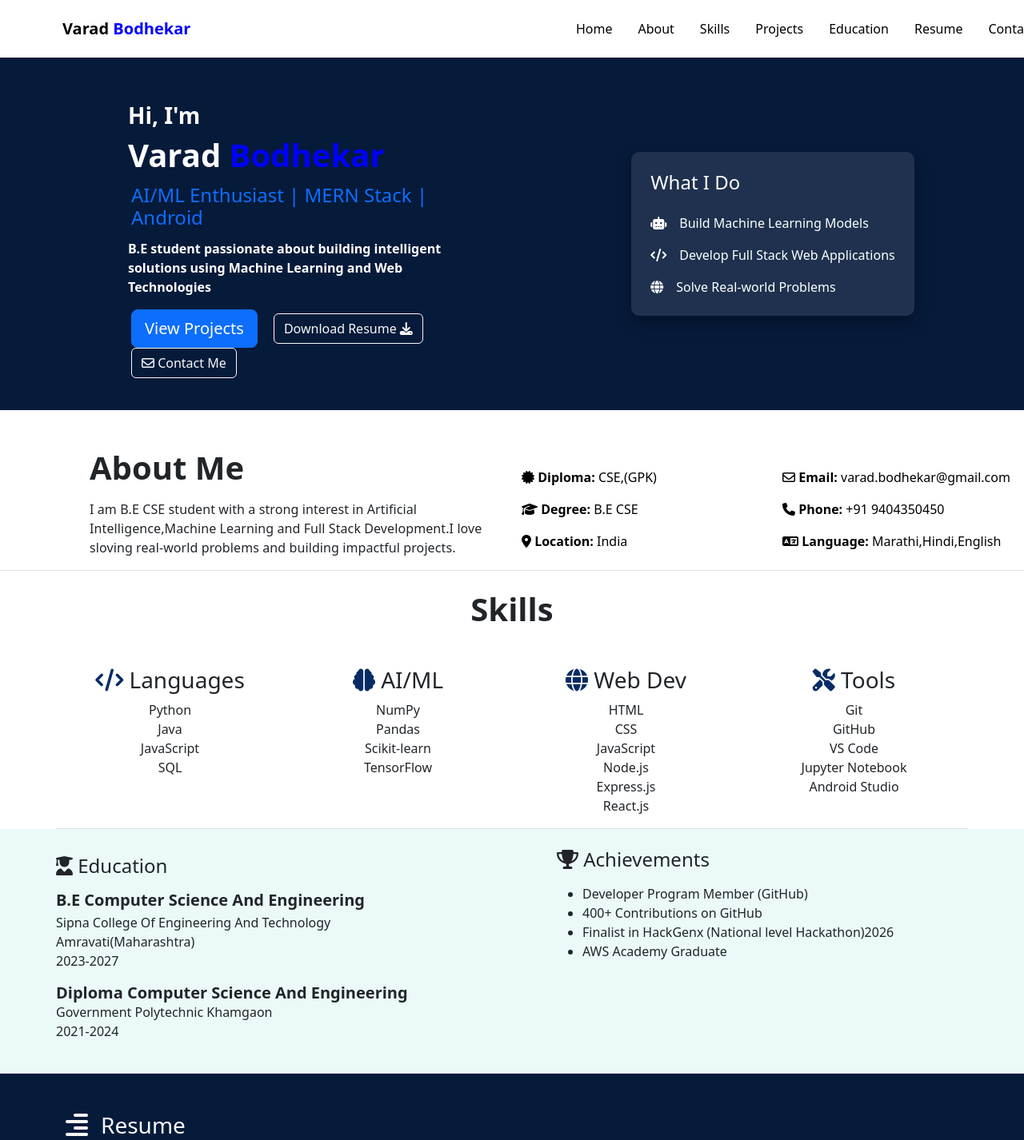
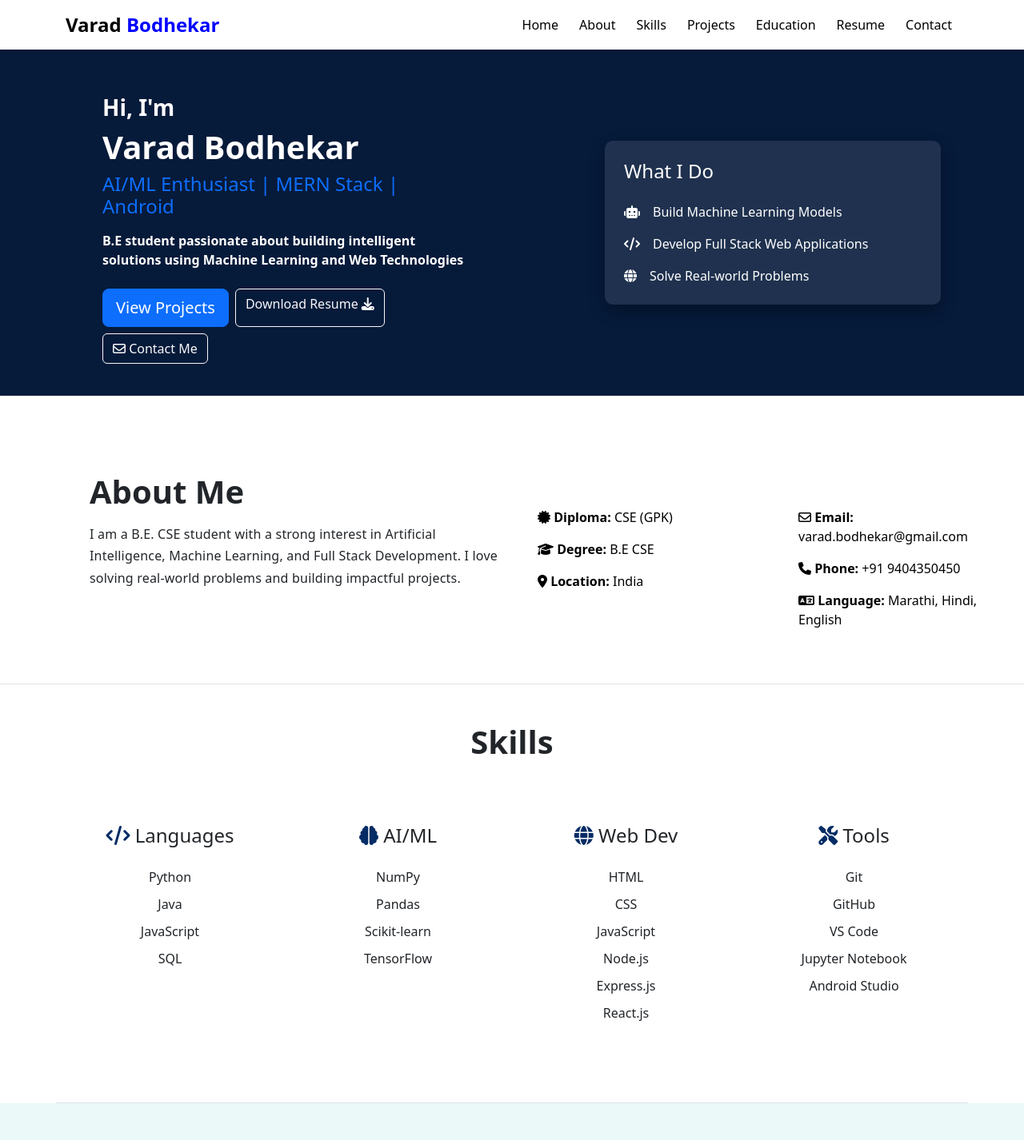
Before and after one commit to bodhekarvarad/varad.bodhekar-portfolio, a React (Vite) app: page / in a window 1280 px wide. Shown: the top 1426 px of the page at 80% size. Built offline with nearby package versions, Linux system fonts and the light colour scheme.

Commit message:
responsive done

```diff
--- a/src/Hero.jsx
+++ b/src/Hero.jsx
@@ -1,41 +1,54 @@
-import React  from "react";
-import Navbar from "./Navbar";
-import "./Style.css"
-const Hero=()=>{
-    return(
-       <div className="row hero-bg">
-  <div className="col-6">
+import React from "react";
+import "./Style.css";
+
+const Hero = () => {
+  return (
+    <div className="row hero-bg align-items-center">
+      {/* Left Side */}
+      <div className="col-12 col-lg-6">
         <div id="hero-name">
-      <h3 className="text-white mt-3"><b>Hi, I'm</b></h3>
+          <h3 className="text-white mt-3">
+            <b>Hi, I'm</b>
+          </h3>
+
           <h1 className="text-white mt-2">
-        <b>Varad</b> <span className="name"><b>Bodhekar</b></span>
+            <b>Varad Bodhekar</b>
           </h1>
-      <h4 className="text-primary text-wrap p-1 mt-1">
+
+          <h4 className="text-primary mt-1">
             AI/ML Enthusiast | MERN Stack | Android
           </h4>
-      <p className="text-white mt-1">
+
+          <p className="text-white mt-3">
             <b>
               B.E student passionate about building intelligent solutions using
               Machine Learning and Web Technologies
             </b>
           </p>
 
-      <button className="btn btn-primary btn-lg mx-1">
+          <div className="d-flex flex-wrap gap-2 mt-4">
+            <button className="btn btn-primary btn-lg">
               View Projects
             </button>
-      <a href="/resume.pdf" download className="btn btn-outline-light mx-3">
+
+            <a
+              href="/resume.pdf"
+              download
+              className="btn btn-outline-light"
+            >
               Download Resume <i className="fa-solid fa-download"></i>
             </a>
-      <button className="btn btn-outline-light mx-1">
+
+            <button className="btn btn-outline-light">
               <i className="fa-regular fa-envelope"></i> Contact Me
             </button>
           </div>
         </div>
-<div className="col-6 d-flex justify-content-center align-items-center">
-  <div
-    className="card  what-i-do-card text-white border-0"
+      </div>
 
-  >
+      {/* Right Side */}
+      <div className="col-12 col-lg-6 d-flex justify-content-center align-items-center mt-5 mt-lg-0">
+        <div className="card what-i-do-card text-white border-0">
           <div className="card-body p-4">
             <h4 className="card-title mb-4">What I Do</h4>
 
@@ -56,10 +69,8 @@ const Hero=()=>{
           </div>
         </div>
       </div>
+    </div>
+  );
+};
 
-</div>
-
-
-    );
-}
 export default Hero;
--- a/src/Navbar.jsx
+++ b/src/Navbar.jsx
@@ -1,16 +1,15 @@
 import React from "react";
-import './Style.css'
+import "./Style.css";
 
 const Navbar = () => {
   return (
+    <nav className="navbar navbar-expand-lg navbar-light bg-white shadow-sm sticky-top">
+      <div className="container">
 
-    <div>
-      <nav className="navbar navbar-expand-lg">
-        <div className="container p-2">
-          <a className="navbar-brand " href="#"><b>
+        <a className="navbar-brand" href="#">
+          <b>
             Varad <span className="name">Bodhekar</span>
           </b>
-
         </a>
 
         <button
@@ -26,52 +25,58 @@ const Navbar = () => {
         </button>
 
         <div
-            className="collapse navbar-collapse"
+          className="collapse navbar-collapse justify-content-end"
           id="navbarSupportedContent"
-         style={{marginLeft:"40%"}}
         >
-            <ul className="navbar-nav me-auto ">
-              <li className="nav-item mx-2">
-                <a className="nav-link active " aria-current="page" href="#">
+          <ul className="navbar-nav">
+
+            <li className="nav-item">
+              <a className="nav-link active" href="#">
                 Home
               </a>
             </li>
-               <li className="nav-item mx-2">
-                <a className="nav-link active " aria-current="page" href="#about">
+
+            <li className="nav-item">
+              <a className="nav-link active" href="#about">
                 About
               </a>
             </li>
-               <li className="nav-item mx-2">
-                <a className="nav-link active" aria-current="page" href="#skills">
+
+            <li className="nav-item">
+              <a className="nav-link active" href="#skills">
                 Skills
               </a>
             </li>
-               <li className="nav-item mx-2">
-                <a className="nav-link active" aria-current="page" href="#projects">
+
+            <li className="nav-item">
+              <a className="nav-link active" href="#projects">
                 Projects
               </a>
             </li>
-              <li className="nav-item mx-2">
-                <a className="nav-link active" aria-current="page" href="#education">
+
+            <li className="nav-item">
+              <a className="nav-link active" href="#education">
                 Education
               </a>
             </li>
-               <li className="nav-item mx-2">
-                <a className="nav-link active" aria-current="page" href="#resume">
+
+            <li className="nav-item">
+              <a className="nav-link active" href="#resume">
                 Resume
               </a>
             </li>
-               <li className="nav-item mx-2">
-                <a className="nav-link active" aria-current="page" href="#contact">
+
+            <li className="nav-item">
+              <a className="nav-link active" href="#contact">
                 Contact
               </a>
             </li>
+
           </ul>
+        </div>
 
       </div>
-        </div>
     </nav>
-    </div>
   );
 };
 
--- a/src/Style.css
+++ b/src/Style.css
@@ -1,52 +1,232 @@
 .name{
     color: blue;
 }
+.navbar-brand{
+    font-size: 1.5rem;
+}
+
+.nav-link{
+    font-weight: 500;
+    margin-left: 10px;
+}
+
 .nav-link:hover{
- text-decoration: underline #061A3A;
- font-weight:  bolder;
+    text-decoration: underline  blue;
+    font-weight: bold;
 }
 .hero-bg{
     background-color: #061A3A;
 }
 #hero-name{
     margin: auto;
-   padding: 40px;;
-    padding-left: 10rem;
-
+    padding: 40px;
+    padding-left: 8rem;
 }
 .what-i-do-card{
     background-color: rgba(255,255,255,0.1);
     border-radius: 10px;
-    border: 1px solid rgba(211, 203, 203, 0.1);
+    border: 1px solid rgba(211,203,203,0.1);
     color: white;
     box-shadow: 0 8px 20px rgba(0,0,0,0.3);
+    width: 100%;
+    max-width: 420px;
 }
 
-.about_me:hover{
-    text-decoration: underline#061A3A;
- font-weight:bolder;
+.about-heading{
+    margin-left: 7rem;
+
+}
+.about-heading:hover{
+    text-decoration: underline  blue;
+
+}
+.about-text{
+    margin-left: 7rem;
+    letter-spacing: 0.2px;
+    line-height: 1.7;
 }
 
-.skills:hover{
-       text-decoration: underline#061A3A;
- font-weight:bolder;
-}
-div.container {
-  text-align: center;
+.info-card{
+    height: 100%;
 }
 
-ul.list {
-  display: inline-block;
-  text-align: center;
-  padding: 10px;
+.info-card .card-body{
+    padding: 20px;
 }
-html {
-  scroll-behavior: smooth;
+.skills:hover{
+    text-decoration: underline  blue;
+    font-weight: bold;
+}
+
+.skill-card{
+    transition: all 0.3s ease;
+    padding: 15px;
+}
+
+.skill-card:hover{
+    transform: translateY(-5px);
+}
+
+.skill-card h3{
+    font-size: 1.5rem;
+    margin-bottom: 20px;
+}
+
+.skill-card li{
+    padding: 5px 0;
+}
+.education-card{
+    height: 100%;
+}
+
+.education-card ul{
+    padding-left: 20px;
+}
+
+.education-card li{
+    margin-bottom: 12px;
 }
 .education-info{
-    background-color:#EBF9F8;
+    background-color: #EBF9F8;
+}
 
-}
 .resume{
     background-color: #061A3A;
 }
+.resume-text{
+    max-width: 700px;
+}
+
+/* ---------- Tablet ---------- */
+@media (max-width: 992px){
+
+    #hero-name{
+        padding: 40px;
+        text-align: center;
+    }
+  .about-heading{
+        margin-left: 2rem;
+    }
+      .about-text{
+        margin-left: 2rem;
+        margin-right: 2rem;
+    }
+   .info-card{
+        margin: auto;
+    }
+
+    .what-i-do-card{
+        margin: 30px auto;
+    }
+ .skill-card{
+        margin: auto;
+    }
+     .education-card{
+        text-align: left;
+    }
+.resume-text{
+        margin: auto;
+    }
+}
+
+/* ---------- Mobile ---------- */
+@media (max-width: 768px){
+
+    #hero-name{
+        padding: 20px;
+        text-align: center;
+    }
+
+    .about-heading{
+        margin: 0;
+        text-align: center;
+    }
+    #hero-name h1{
+        font-size: 2.3rem;
+    }.about-text{
+        margin: 0;
+        padding: 0 20px;
+        text-align: center;
+    }
+
+    #hero-name h3{
+        font-size: 1.5rem;
+    }
+
+    #hero-name h4{
+        font-size: 1.2rem;
+    }
+
+    .what-i-do-card{
+        max-width: 100%;
+        margin: 25px auto;
+    }
+
+    .btn{
+        width: 100%;
+        margin-bottom: 10px;
+    }
+      .info-card{
+        text-align: center;
+        margin: 20px auto;
+        width: 100%;
+        max-width: 350px;
+    } .skill-card{
+        max-width: 320px;
+        margin: auto;
+    }
+
+    .skill-card h3{
+        font-size: 1.3rem;
+    }
+.education-card{
+        text-align: center;
+        padding: 20px;
+    }
+
+    .education-card ul{
+        text-align: left;
+        display: inline-block;
+    }
+
+    .education-card h4{
+        font-size: 1.6rem;
+    }
+
+    .education-card h5{
+        font-size: 1.2rem;
+    }
+      .resume{
+        text-align: center;
+    }
+
+    .resume-btn{
+        width: 100%;
+        max-width: 280px;
+    }
+    .navbar-nav{
+        text-align: center;
+        margin-top: 15px;
+    }
+
+    .nav-link{
+        margin: 10px 0;
+    }
+
+}
+
+/* ---------- Small Mobile ---------- */
+@media (max-width: 576px){
+
+    #hero-name{
+        padding: 15px;
+    }
+.about-heading{
+        font-size: 2rem;
+    }
+
+    .about-text{
+        font-size: 1rem;
+        padding: 0 15px;
+    }
+}
--- a/src/components/About.jsx
+++ b/src/components/About.jsx
@@ -1,54 +1,75 @@
 import React from "react";
-import "../Style.css"
+import "../Style.css";
+
 const About = () => {
   return (
-    <div className="row border-bottom">
-      <div className="col-6" >
-        <h1 className="f-5 about_me mt-5"style={{marginLeft:"7rem"}} ><b>About Me</b></h1>
-        <p className=" mt-3"style={{marginLeft:"7rem",letterSpacing:"0.1px", fontStyle: " norma"}}>I am B.E CSE student with a strong interest in Artificial Intelligence,Machine Learning and Full Stack Development.I love sloving real-world problems and building impactful projects. </p>
+    <div className="row border-bottom py-5">
+
+      {/* Left Section */}
+      <div className="col-12 col-lg-6">
+        <h1 className="about_me mt-5 about-heading">
+          <b>About Me</b>
+        </h1>
+
+        <p className="mt-3 about-text">
+          I am a B.E. CSE student with a strong interest in Artificial
+          Intelligence, Machine Learning, and Full Stack Development. I love
+          solving real-world problems and building impactful projects.
+        </p>
       </div>
-     <div className="col-3 mt-4">
-  <div
-    className="card text-black border-0 mt-5">
+
+      {/* Middle Card */}
+      <div className="col-12 col-md-6 col-lg-3 mt-4">
+        <div className="card text-black border-0 mt-lg-5 info-card">
+          <div className="card-body">
+
             <p className="card-text mb-3">
-       <i class="fa-solid fa-certificate"></i>{" "}
-       <b>Diploma:</b>{" "}<span>CSE,(GPK)</span>
-
-
+              <i className="fa-solid fa-certificate"></i>{" "}
+              <b>Diploma:</b> <span>CSE (GPK)</span>
             </p>
 
             <p className="card-text mb-3">
-        <i class="fa-solid fa-graduation-cap"></i>{' '}
-       <b>Degree:</b>{" "} <span>B.E CSE</span>
+              <i className="fa-solid fa-graduation-cap"></i>{" "}
+              <b>Degree:</b> <span>B.E CSE</span>
             </p>
 
             <p className="card-text">
-       <i class="fa-solid fa-location-dot"></i>{" "}
-        <b>Location:</b>{" "}<span>India</span>
-      </p>
-    </div>
-  </div>
-      <div className="col-3 mt-4">
-  <div
-    className="card text-black border-0 mt-5">
-      <p className="card-text mb-3">
-      <i class="fa-regular fa-envelope"></i>{" "}
-       <b>Email:</b>{" "}<span>varad.bodhekar@gmail.com</span>
+              <i className="fa-solid fa-location-dot"></i>{" "}
+              <b>Location:</b> <span>India</span>
             </p>
 
-      <p className="card-text mb-3">
-        <i class="fa-solid fa-phone"></i>{' '}
-       <b>Phone:</b>{" "} <span>+91 9404350450</span>
-      </p>
-
-      <p className="card-text">
-      <i class="fa-solid fa-language"></i>{" "}
-        <b>Language:</b>{" "}<span>Marathi,Hindi,English</span>
-      </p>
           </div>
         </div>
       </div>
 
+      {/* Right Card */}
+      <div className="col-12 col-md-6 col-lg-3 mt-4">
+        <div className="card text-black border-0 mt-lg-5 info-card">
+          <div className="card-body">
+
+            <p className="card-text mb-3">
+              <i className="fa-regular fa-envelope"></i>{" "}
+              <b>Email:</b>{" "}
+              <span>varad.bodhekar@gmail.com</span>
+            </p>
+
+            <p className="card-text mb-3">
+              <i className="fa-solid fa-phone"></i>{" "}
+              <b>Phone:</b>{" "}
+              <span>+91 9404350450</span>
+            </p>
+
+            <p className="card-text">
+              <i className="fa-solid fa-language"></i>{" "}
+              <b>Language:</b>{" "}
+              <span>Marathi, Hindi, English</span>
+            </p>
+
+          </div>
+        </div>
+      </div>
+
+    </div>
   );
 };
 
--- a/src/components/EducationInfo.jsx
+++ b/src/components/EducationInfo.jsx
@@ -1,43 +1,64 @@
 import React from "react";
- const EducationInfo=()=>
- {
- return(
-   <div className="education-info border-bottom center">
-<div className="row p-3 justify-content-center">
-   <div className="col-md-5 p-2 mx-5 justify-content-center">
-  <h4 className="my-2 mb-2"><i class="fa-solid fa-user-graduate"></i>{" "}Education</h4>
-  <h5 className="my-1 mt-3"><b>B.E  Computer Science And Engineering</b></h5>
-  <p className="mb-0">Sipna College Of Engineering And Technology Amravati(Maharashtra)</p>
-  <p>2023-2027</p>
+import "../Style.css";
 
-  <h5 className="mb-0"><b>Diploma Computer Science And Engineering</b></h5>
-  <p className="mb-0">Government Polytechnic Khamgaon</p>
-  <p >2021-2024</p>
-   </div>
-   <div className="col-md-5 p-2 mx-5 justify-content-center">
-<h4><i class="fa-solid fa-trophy"></i>{" "}Achievements</h4>
+const EducationInfo = () => {
+  return (
+    <div className="education-info border-bottom py-5 border-dark">
+      <div className="container">
+        <div className="row justify-content-center g-4">
 
-<ul className="mt-3">
-   <li>
-Developer Program Member (GitHub)
-   </li>
-   <li>
-       400+ Contributions on GitHub
-   </li>
-   <li>
-      Finalist in HackGenx (National level Hackathon)2026
-   </li>
-   <li>
-      AWS Academy Graduate
-   </li>
-</ul>
+          {/* Education */}
+          <div className="col-12 col-lg-5">
+            <div className="education-card p-3">
+              <h4 className="mb-4">
+                <i className="fa-solid fa-user-graduate"></i>{" "}
+                Education
+              </h4>
 
-   </div>
+              <h5 className="mt-3">
+                <b>B.E Computer Science And Engineering</b>
+              </h5>
 
+              <p className="mb-0">
+                Sipna College Of Engineering And Technology,
+                Amravati (Maharashtra)
+              </p>
 
-</div>
-   </div>
- )
+              <p>2023 - 2027</p>
 
- }
- export default EducationInfo;
+              <h5 className="mt-4">
+                <b>Diploma Computer Science And Engineering</b>
+              </h5>
+
+              <p className="mb-0">
+                Government Polytechnic Khamgaon
+              </p>
+
+              <p>2021 - 2024</p>
+            </div>
+          </div>
+
+          {/* Achievements */}
+          <div className="col-12 col-lg-5">
+            <div className="education-card p-3">
+              <h4 className="mb-4">
+                <i className="fa-solid fa-trophy"></i>{" "}
+                Achievements
+              </h4>
+
+              <ul>
+                <li>Developer Program Member (GitHub)</li>
+                <li>400+ Contributions on GitHub</li>
+                <li>Finalist in HackGenx (National Level Hackathon) 2026</li>
+                <li>AWS Academy Graduate</li>
+              </ul>
+            </div>
+          </div>
+
+        </div>
+      </div>
+    </div>
+  );
+};
+
+export default EducationInfo;
--- a/src/components/Resume.jsx
+++ b/src/components/Resume.jsx
@@ -4,26 +4,27 @@ const Resume = () => {
   return (
     <div className="resume py-5">
       <div className="container">
-        <div className="row align-items-center">
+        <div className="row align-items-center justify-content-between">
 
-
-          <div className="col-md-8">
-            <div className="d-flex align-items-center mb-3">
+          {/* Left Side */}
+          <div className="col-12 col-lg-8 text-center text-lg-start">
+            <div className="d-flex align-items-center justify-content-center justify-content-lg-start mb-3">
               <i className="fa-solid fa-align-right text-light fs-2 me-3"></i>
               <h3 className="text-light mb-0">Resume</h3>
             </div>
 
-            <p className="text-light mx-0">
+            <p className="text-light resume-text">
               You can download my resume to know more about my experience,
               skills, projects, and technical expertise.
             </p>
           </div>
 
-          <div className="col-md-3 text-md-end text-center mt-4 mt-md-0">
+          {/* Right Side */}
+          <div className="col-12 col-lg-4 text-center text-lg-end mt-4 mt-lg-0">
             <a
               href="/resume.pdf"
               download
-              className="btn btn-primary"
+              className="btn btn-primary resume-btn"
             >
               <i className="fa-solid fa-download me-2"></i>
               Download Resume
--- a/src/components/Skills.jsx
+++ b/src/components/Skills.jsx
@@ -2,18 +2,22 @@ import React from "react";
 
 const Skills = () => {
   return (
-    <div className="container border-bottom">
-      <h1 className="text-center skills mt-4">
+    <div className="container border-bottom py-5">
+      <h1 className="text-center skills mb-5">
         <b>Skills</b>
       </h1>
 
-      <div className="row mt-5 text-center ">
-        <div className="col-md-3">
-          <div className="card border-0">
+      <div className="row g-4 text-center">
+
+        <div className="col-12 col-sm-6 col-lg-3">
+          <div className="card border-0 h-100 skill-card">
+            <div className="card-body">
               <h3>
-              <i className="fa-solid fa-code text-primary-emphasis"></i> Languages
+                <i className="fa-solid fa-code text-primary-emphasis"></i>{" "}
+                Languages
               </h3>
-            <ul className="list-unstyled">
+
+              <ul className="list-unstyled mt-3">
                 <li>Python</li>
                 <li>Java</li>
                 <li>JavaScript</li>
@@ -21,12 +25,17 @@ const Skills = () => {
               </ul>
             </div>
           </div>
-        <div className="col-md-3">
-          <div className="card border-0">
+        </div>
+
+        <div className="col-12 col-sm-6 col-lg-3">
+          <div className="card border-0 h-100 skill-card">
+            <div className="card-body">
               <h3>
-              <i className="fa-solid fa-brain text-primary-emphasis"></i> AI/ML
+                <i className="fa-solid fa-brain text-primary-emphasis"></i>{" "}
+                AI/ML
               </h3>
-            <ul className="list-unstyled">
+
+              <ul className="list-unstyled mt-3">
                 <li>NumPy</li>
                 <li>Pandas</li>
                 <li>Scikit-learn</li>
@@ -34,12 +43,17 @@ const Skills = () => {
               </ul>
             </div>
           </div>
-        <div className="col-md-3">
-          <div className="card border-0 ">
+        </div>
+
+        <div className="col-12 col-sm-6 col-lg-3">
+          <div className="card border-0 h-100 skill-card">
+            <div className="card-body">
               <h3>
-              <i className="fa-solid fa-globe text-primary-emphasis"></i> Web Dev
+                <i className="fa-solid fa-globe text-primary-emphasis"></i>{" "}
+                Web Dev
               </h3>
-            <ul className="list-unstyled">
+
+              <ul className="list-unstyled mt-3">
                 <li>HTML</li>
                 <li>CSS</li>
                 <li>JavaScript</li>
@@ -49,18 +63,24 @@ const Skills = () => {
               </ul>
             </div>
           </div>
-        <div className="col-md-3">
-          <div className="card border-0">
+        </div>
+
+        <div className="col-12 col-sm-6 col-lg-3">
+          <div className="card border-0 h-100 skill-card">
+            <div className="card-body">
               <h3>
-              <i className="fa-solid fa-screwdriver-wrench text-primary-emphasis"></i> Tools
+                <i className="fa-solid fa-screwdriver-wrench text-primary-emphasis"></i>{" "}
+                Tools
               </h3>
-            <ul className="list-unstyled">
+
+              <ul className="list-unstyled mt-3">
                 <li>Git</li>
                 <li>GitHub</li>
                 <li>VS Code</li>
                 <li>Jupyter Notebook</li>
                 <li>Android Studio</li>
               </ul>
+            </div>
           </div>
         </div>
 
```
Lines whose indentation alone changed are shown as unchanged.
